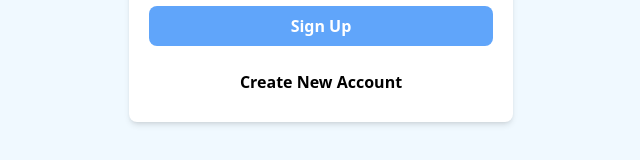
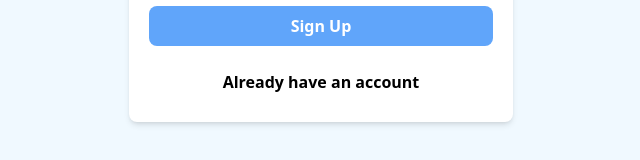
Before and after one commit to vermasavita/friends, a React (Create React App) app: page /signup in a window 1280 px wide. Shown: the part 634-794 px from the top of the page, without its empty margins (319-959 px from the left). Built offline with nearby package versions, Linux system fonts and the light colour scheme; what miragejs would draw is missing.

Commit message:
Update Signup.jsx

```diff
--- a/src/pages/authentication/Signup.jsx
+++ b/src/pages/authentication/Signup.jsx
@@ -142,7 +142,7 @@ const Signup = () => {
               </button>
               <div className="font-semibold text-center">
                 <NavLink to="/login">
-                  <button>Create New Account</button>
+                  <button>Already have an account</button>
                 </NavLink>
               </div>
             </div>
```
